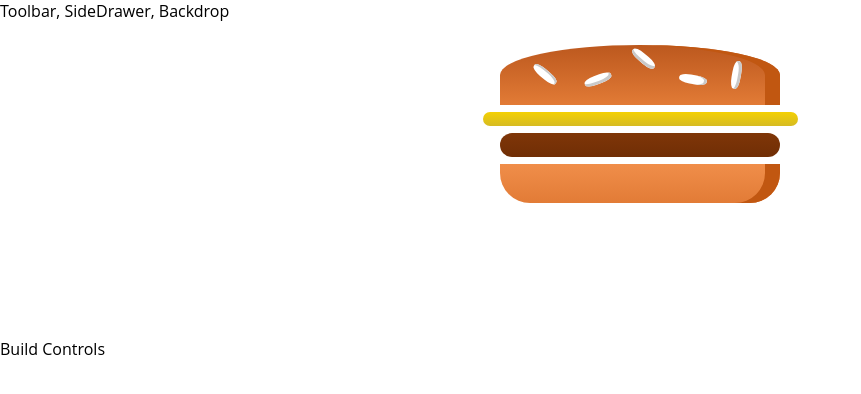
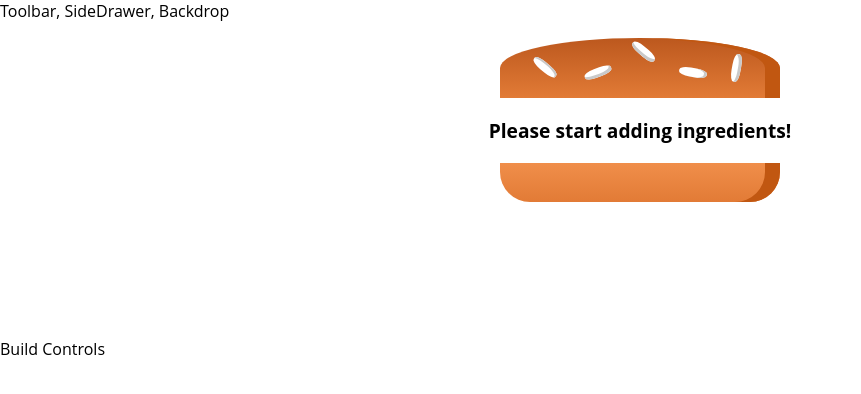
Before and after one commit to moratelli/burger-builder, a React (Create React App) app: page / in a window 1280 px wide. Shown: the top 394 px of the page, without its empty margins (0-861 px from the left). Built offline with nearby package versions, Linux system fonts and the light colour scheme; the HTML template or start-up script is replaced by a standard one.

Commit message:
Build burger dynamically

```diff
--- a/src/components/Burger/Burger.js
+++ b/src/components/Burger/Burger.js
@@ -4,11 +4,26 @@
 import Ingredient from "./Ingredient/Ingredient";
 
 const burger = (props) => {
+  let transformedIngredients = Object.keys(props.ingredients)
+    .map((igKey) => {
+      return [...Array(props.ingredients[igKey])].map((_, i) => {
+        return <Ingredient key={igKey + i} type={igKey} />;
+      });
+    })
+    .reduce((arr, el) => {
+      return arr.concat(el);
+    }, []);
+
+  console.log(transformedIngredients);
+
+  if (transformedIngredients.length === 0) {
+    transformedIngredients = <p>Please start adding ingredients!</p>;
+  }
+
   return (
     <div className={classes.Burger}>
       <Ingredient type="bread-top" />
-      <Ingredient type="cheese" />
-      <Ingredient type="meat" />
+      {transformedIngredients}
       <Ingredient type="bread-bottom" />
     </div>
   );
--- a/src/components/Burger/Burger.module.css
+++ b/src/components/Burger/Burger.module.css
@@ -2,7 +2,6 @@
   width: 100%;
   margin: auto;
   height: 250px;
-  overflow: scroll;
   text-align: center;
   font-weight: bold;
   font-size: 1.2rem;
--- a/src/containers/BurgerBuilder/BurgerBuilder.js
+++ b/src/containers/BurgerBuilder/BurgerBuilder.js
@@ -3,10 +3,19 @@
 import Burger from "../../components/Burger/Burger";
 
 class BurgerBuilder extends Component {
+  state = {
+    ingredients: {
+      salad: 0,
+      bacon: 0,
+      cheese: 0,
+      meat: 0,
+    },
+  };
+
   render() {
     return (
       <>
-        <Burger />
+        <Burger ingredients={this.state.ingredients} />
         <div>Build Controls</div>
       </>
     );
```
Also changed, not shown: 2 other files (tests, documents, lock files or other folders).
